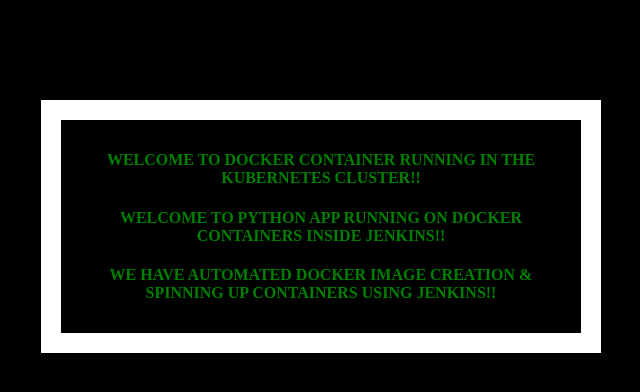
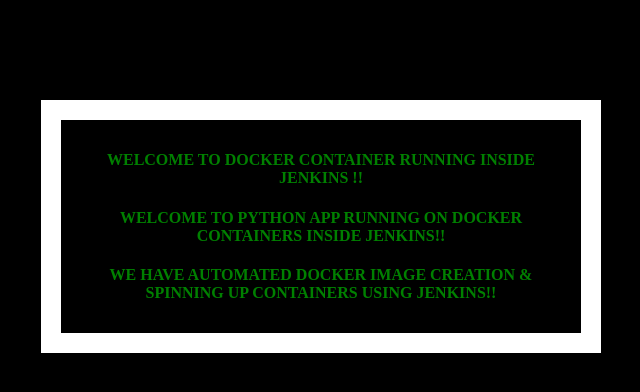
Before and after one commit to akannan1087/myPythonDockerRepo, a Flask app: page / in a window 1280 px wide. Shown: the top 392 px of the page, without its empty margins (319-959 px from the left). Run offline with Flask 2, Linux system fonts and the light colour scheme.

Commit message:
triggering build

```diff
--- a/templates/index.html
+++ b/templates/index.html
@@ -19,7 +19,7 @@
   </head>
   <body>
     <div class="container">
-      <h4>Welcome to Docker Container running in the Kubernetes Cluster!!</h4>
+      <h4>Welcome to Docker Container running inside Jenkins !!</h4>
       <h4>Welcome to Python App running on Docker containers inside Jenkins!!</h4>
       <h4>We have automated Docker image creation & spinning up Containers using Jenkins!!</h4>
     </div>
```
